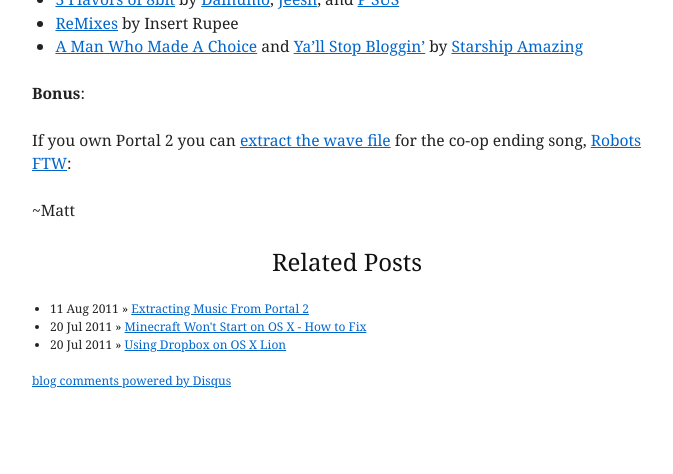
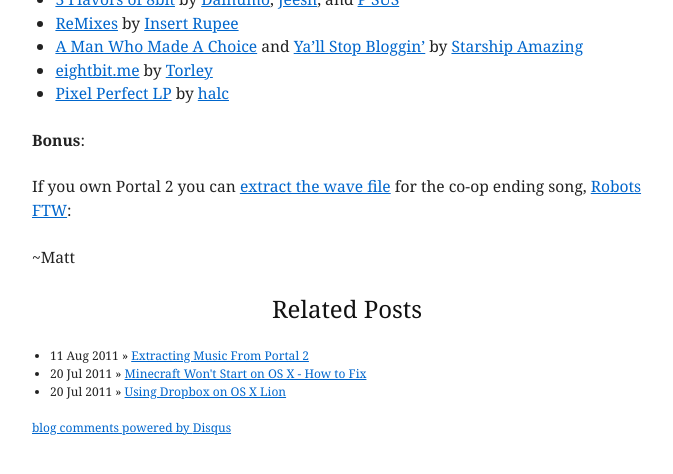
Before and after one commit to ciferkey/ciferkey.github.com, a Jekyll site: the page built from _posts/2011-08-11-FavoriteChiptunes.markdown, in a window 1280 px wide, cut to the strip 324-798 px from the top of the page. Shown: the whole strip, without its empty margins (293-966 px from the left). Built offline with Jekyll 4.4.1, drawn with Linux system fonts in a browser that asks for light colours; comment, search, counter and statistics services are not loaded.

Commit message:
more albums

```diff
--- a/_posts/2011-08-11-FavoriteChiptunes.markdown
+++ b/_posts/2011-08-11-FavoriteChiptunes.markdown
@@ -8,8 +8,10 @@
 I'm a big fan of 8bit music. Not all chip tunes are created equal though. Some really stand out and show that a lot of care has been put into their design.  Music quality is also very import to me. Thats why I love [bandcamp](http://bandcamp.com/).  They have quite the collection of chiptunes, many of which are free, all of which are available in lossless form. Some of my favorites are:
 
  * [3 Flavors of 8bit](http://childhoodchords.bandcamp.com/album/3-flavors-of-8bit) by [Dainumo](http://www.last.fm/music/Dainumo), [Jeesh](http://www.last.fm/music/Jeesh), and [P SUS](http://www.last.fm/music/p.sus)
- * [ReMixes](http://insertrupee.halc9bit.com/) by Insert Rupee
+ * [ReMixes](http://insertrupee.halc9bit.com/) by [Insert Rupee](http://www.last.fm/music/Insert+Rupee)
  * [A Man Who Made A Choice](http://music.starshipamazing.com/album/a-man-who-made-a-choice) and [Ya'll Stop Bloggin'](http://music.starshipamazing.com/album/yall-stop-bloggin) by [Starship Amazing](http://www.last.fm/music/Starship+Amazing)
+ * [eightbit.me](http://music.torley.com/album/eightbit-me) by [Torley](http://www.last.fm/music/Torley+Wong)
+ * [Pixel Perfect LP](http://albums.halc9bit.com/album/pixel-perfect-lp) by [halc](http://www.last.fm/music/halc)
 
 **Bonus**:
 
```
